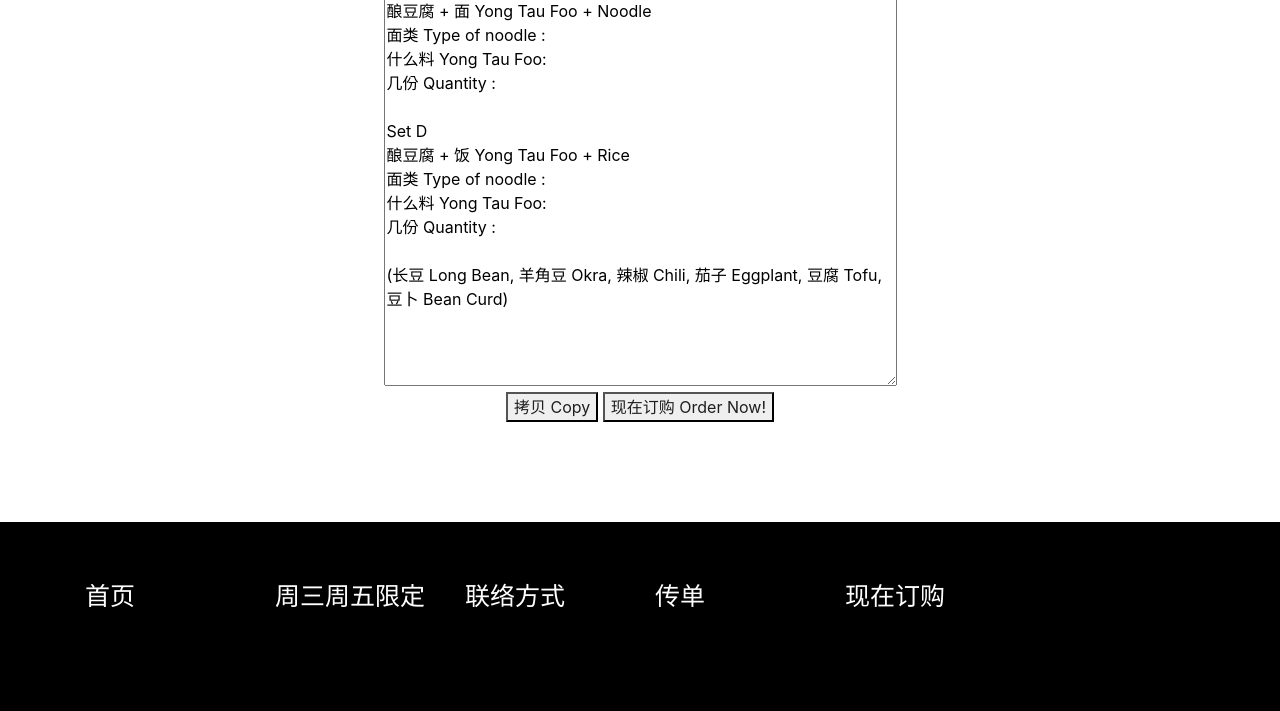
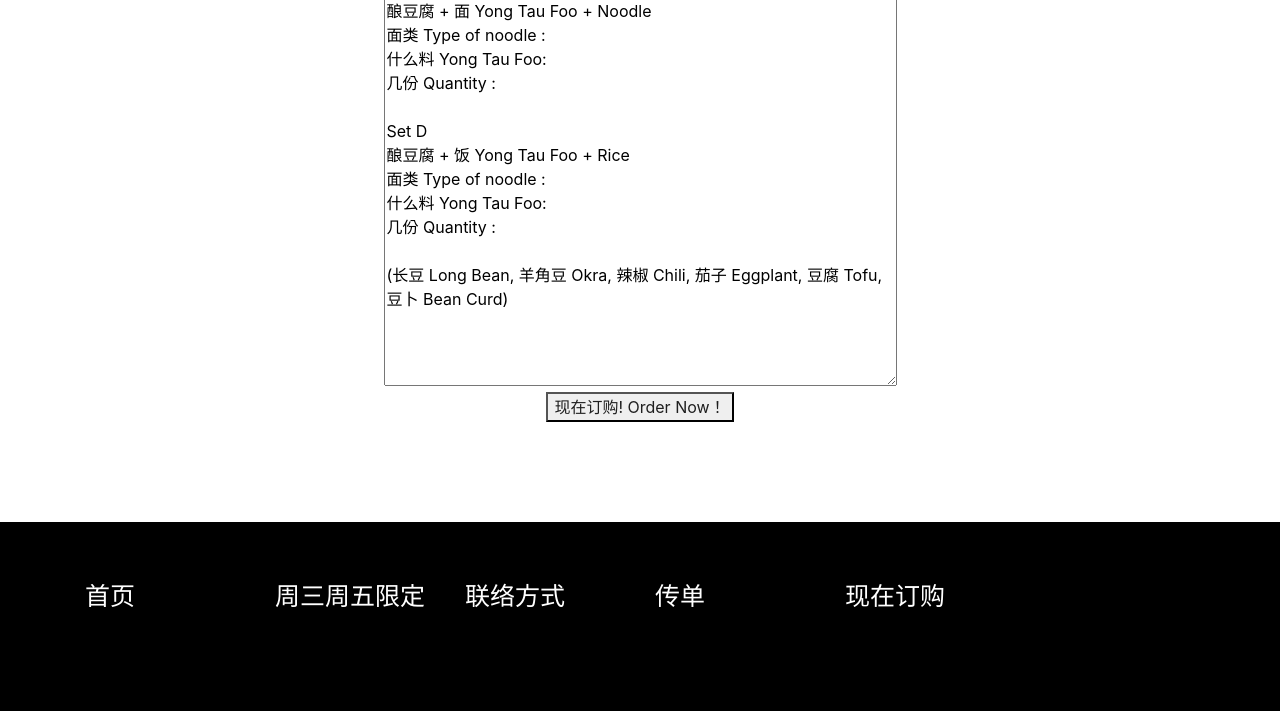
Before and after one commit to hammieee/banmianstore, a plain HTML site: page order.html in a window 1280 px wide. Shown: the part 1703-2414 px from the top of the page. Drawn offline with Linux system fonts and the light colour scheme; a script that the page names is missing; a web font is replaced by a local one.

Commit message:
Add files via upload

```diff
--- a/order.html
+++ b/order.html
@@ -149,14 +149,14 @@ Set D
 几份 Quantity :
 
 (长豆 Long Bean, 羊角豆 Okra, 辣椒 Chili, 茄子 Eggplant, 豆腐 Tofu, 豆卜 Bean Curd)</textarea><br/>
-					<button onclick="myFunction()">拷贝 Copy</button>
-					<button formaction='https://wa.me/6598797378?text=把你刚才复制的粘贴进来 Paste what you have just copied' target="_blank">现在订购 Order Now!</a>
+					<button onclick="myFunction()">现在订购! Order Now！</button>
 					<script>
 						function myFunction() {
 						  var copyText = document.getElementById("order");
 						  copyText.select();
 						  copyText.setSelectionRange(0, 99999)
 						  document.execCommand("copy");
+						  window.open("https://wa.me/6598797378?text=把你刚才复制的粘贴进来 Paste what you have just copied", "_blank");
 						}
 					</script>
 
```
